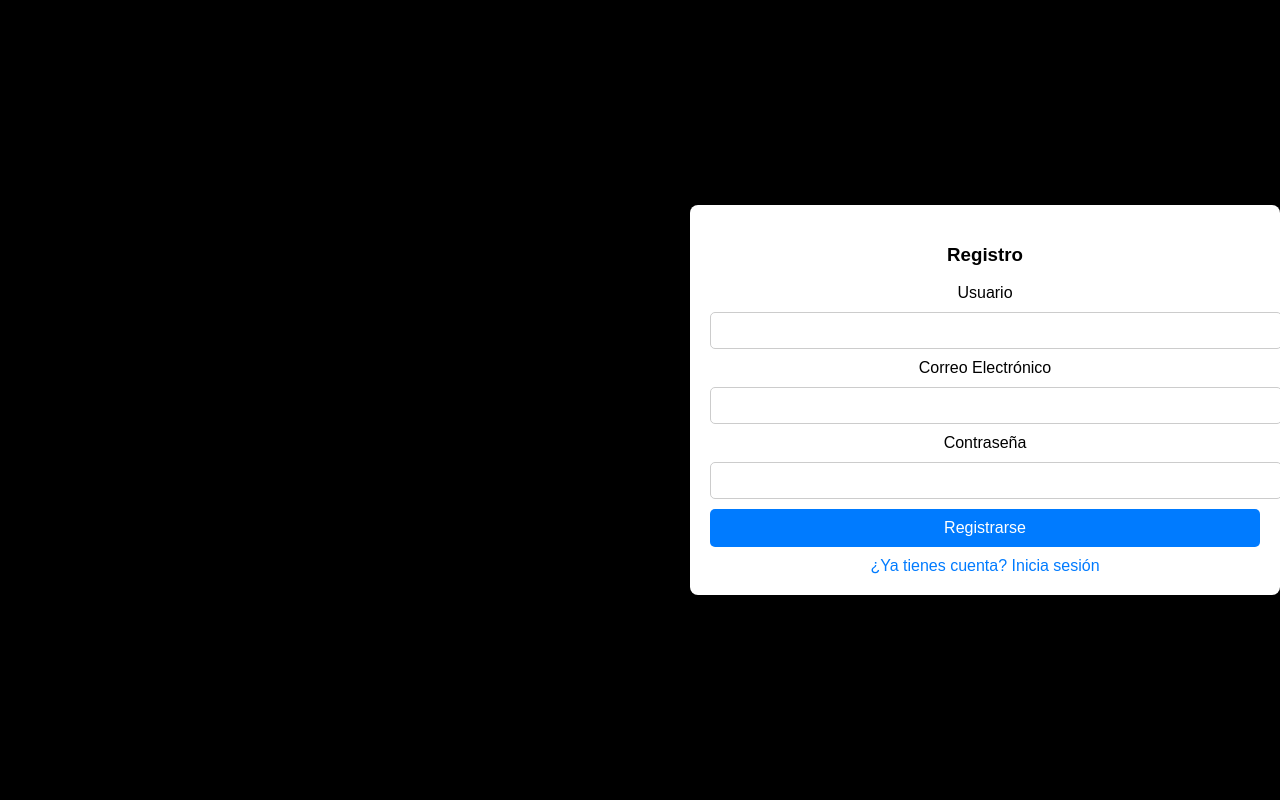
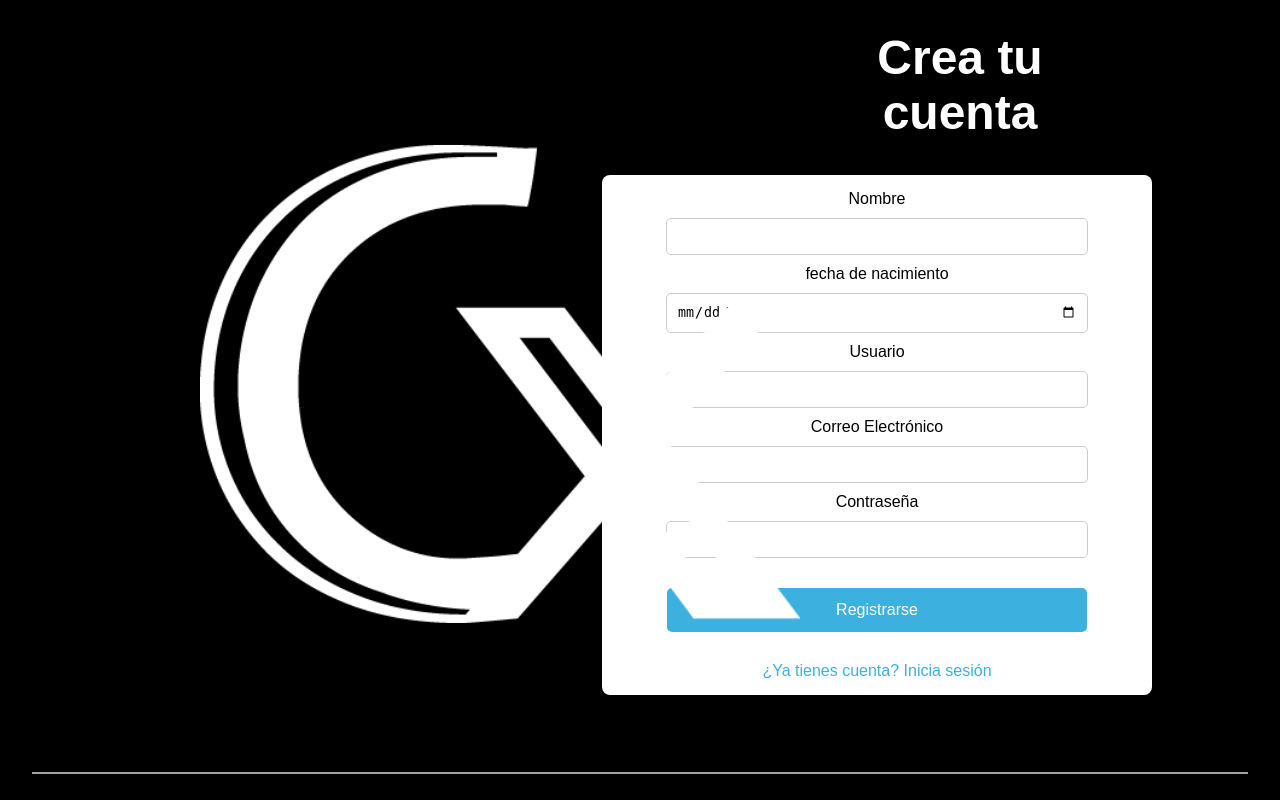
Before and after one commit to MarcosDPG/copyX, a Django app: page /register/ in a window 1280 px wide. Run offline with Django 4.2, Linux system fonts and the light colour scheme.

Commit message:
feat(frontend): login and register improvements, search bar added

```diff
--- a/backend/app/urls.py
+++ b/backend/app/urls.py
@@ -1,16 +1,16 @@
-from django.urls import path
-from django.shortcuts import render
-
-def home(request):
-    return render(request, "index.html")
-def login(request):
-    return render(request, "login.html")
-def register(request):
-    return render(request, "register.html")
+from django.urls import path, include
+from app.views import index, base, home, profile, settings_view, settings_partial, search_view, login, register
 
 urlpatterns = [
-    path("", home, name = "home"),
-    path("login/", login, name = "login"),
-    path("register/", register, name = "register"),
-
+    path("", index, name="index"),
+    path("base/", base, name="base"),
+    path("home/", home, name="home"),
+    path("login/", login, name="login"),
+    path("register/", register, name="register"),
+    path("profile/", profile, name="profile"),
+    path("settings/", settings_view, name="settings"),
+    path("search/", search_view, name="search"),
+    path("compose/post/", home, name="compose_post"),
+    path('settings/<str:option>/', settings_partial, name='settings_partial'),
+    path("users/", include("users.urls"))
 ]
--- a/backend/app/views.py
+++ b/backend/app/views.py
@@ -1,4 +1,7 @@
 from django.shortcuts import render
+
+def index(request):
+    return render(request, "index.html")
 
 def base(request):
     return render(request, "base.html", {"content_template": "partials/home.html"})
@@ -23,6 +26,12 @@ def search_view(request):
         return render(request, "partials/search.html")
     return render(request, "base.html", {"content_template": "partials/search.html"})
 
+def login(request):
+    return render(request, "login.html")
+
+def register(request):
+    return render(request, "register.html")
+
 def settings_view(request):
     if request.headers.get("X-Requested-With") == "XMLHttpRequest":
         return render(request, "partials/settings.html")
--- a/frontend/static/css/style.css
+++ b/frontend/static/css/style.css
@@ -3,55 +3,132 @@ body {
     font-family: Arial, sans-serif;
     background-color: black;
     display: flex;
-    justify-content: right;
+    justify-content: flex-end;
     align-items: center;
     height: 100vh;
     margin: 0;
+    padding-right: 10vw;
 }
 
 /* Contenedor del formulario */
 .container {
-    background: white;
-    padding: 20px;
+    background: rgb(255, 255, 255);
+    margin-top: 70px;
+    padding-top: 15px;
+    padding-bottom: 15px;
+    padding-left: 0px;
+    padding-right: 0px;
     border-radius: 8px;
     box-shadow: 0px 0px 10px rgba(0, 0, 0, 0.1);
     width: 550px;
     text-align: center;
 }
 
-/* Campos de entrada de texto*/
+.container_1 {
+    background: rgb(255, 255, 255);
+    margin-top: 20px;
+    padding-top: 15px;
+    padding-bottom: 15px;
+    padding-left: 0px;
+    padding-right: 0px;
+    border-radius: 8px;
+    box-shadow: 0px 0px 10px rgba(0, 0, 0, 0.1);
+    width: 550px;
+    text-align: center;
+}
+
 input {
-    width: 100%;
+    width: 90%;
+    max-width: 400px;
     padding: 10px;
     margin: 10px 0;
     border: 1px solid #ccc;
     border-radius: 5px;
 }
 
-/* Botón */
 button {
     width: 100%;
-    padding: 10px;
+    max-width: 420px;
+    padding: 13px 5px;
+    margin-top: 20px;
+    margin-bottom: 20px;
     border: none;
-    background: #007bff;
-    color: white;
+    background: #3cb1df;
+    color: #ffffff;
     font-size: 16px;
     border-radius: 5px;
     cursor: pointer;
 }
 
 button:hover {
-    background: #0056b3;
+    background: #1a7396;
 }
 
 /* Enlace */
 a {
     display: block;
     margin-top: 10px;
-    color: #007bff;
+    color: #3cb1df;
     text-decoration: none;
 }
 
 a:hover {
     text-decoration: underline;
 }
+
+.title {
+    position: absolute;
+    top: 35%;
+    left: 75%;
+    transform: translate(-50%, -100%);
+    text-align: center;
+    color: white;
+    font-size: 24px;
+    font-weight: bold;
+}
+
+.title_2 {
+    position: absolute;
+    top: 25%;
+    left: 75%;
+    transform: translate(-50%, -100%);
+    text-align: center;
+    color: white;
+    font-size: 24px;
+    font-weight: bold;
+}
+
+.logo {
+    width: 600px;
+    height: auto;
+    display: block;
+    position: absolute;
+    left: 200px;
+    top: 48%;
+    transform: translateY(-50%);
+}
+
+.decorative-line {
+    border: none;
+    width: 95%;
+    height: 2px;
+    background-color: rgb(161, 161, 161);
+    margin: 20px 0;
+    position:absolute;
+    top: 94%;
+    left: 2.5%;
+}
+
+.btn {
+    display: inline-block;
+    margin-top: 20px;
+    margin-bottom: 20px;
+    text-align: center;
+    text-decoration: none;
+    background: #3cb1df;
+    color: white;
+    padding: 10px 20px;
+    border-radius: 5px;
+    font-size: 16px;
+    width: 200px;
+}
--- a/frontend/templates/base.html
+++ b/frontend/templates/base.html
@@ -25,8 +25,8 @@
                         </a>
                     </li>
                     <li>
-                        <a href="/explore" class="nav-link">
-                            {% include 'icons/explore.html' %}
+                        <a href="/search" class="nav-link">
+                            {% include 'icons/search.html' %}
                             <span>Explorar</span>
                         </a>
                     </li>
--- a/frontend/templates/register.html
+++ b/frontend/templates/register.html
@@ -1,5 +1,3 @@
-<!-- registro.html -->
-
 <!DOCTYPE html>
 <html lang="es">
 <head>
@@ -10,19 +8,27 @@
     <link rel="stylesheet" href="{% static 'css/style.css' %}">
 </head>
 <body>
+    <img src="{% static 'images/logo_dark.png' %}" alt="Logo de copyX" class="logo">
+    <div class="title_2">
+        <h1>Crea tu cuenta</h1><br>
+    </div>
     <div class="container">
-        <h3>Registro</h3>
         <form method="post">
             {% csrf_token %}
-            <label for="username">Usuario</label>
-            <input type="text" id="username" name="username" required>
-            <label for="email">Correo Electrónico</label>
-            <input type="email" id="email" name="email" required>
-            <label for="password">Contraseña</label>
-            <input type="password" id="password" name="password" required>
+            <label for="name">Nombre</label><br>
+            <input type="text" id="name" name="name" required><br>
+            <label for="birthday">fecha de nacimiento</label><br>
+            <input type="date" id="birthday" name="birthday" max="2014-12-31" required><br>
+            <label for="username">Usuario</label><br>
+            <input type="text" id="username" name="username" required><br>
+            <label for="email">Correo Electrónico</label><br>
+            <input type="email" id="email" name="email" required><br>
+            <label for="password">Contraseña</label><br>
+            <input type="password" id="password" name="password" required><br>
             <button type="submit">Registrarse</button>
         </form>
         <a href="{% url 'login' %}">¿Ya tienes cuenta? Inicia sesión</a>
     </div>
+    <hr class="decorative-line">
 </body>
 </html>
```
Also changed, not shown: frontend/static/css/search.css (+36 -8 lines), frontend/templates/index.html (+9 -2 lines), frontend/templates/login.html (+10 -8 lines), frontend/templates/partials/search.html (+16 -5 lines), frontend/templates/icons/search.html (renamed from frontend/templates/icons/explore.html).
